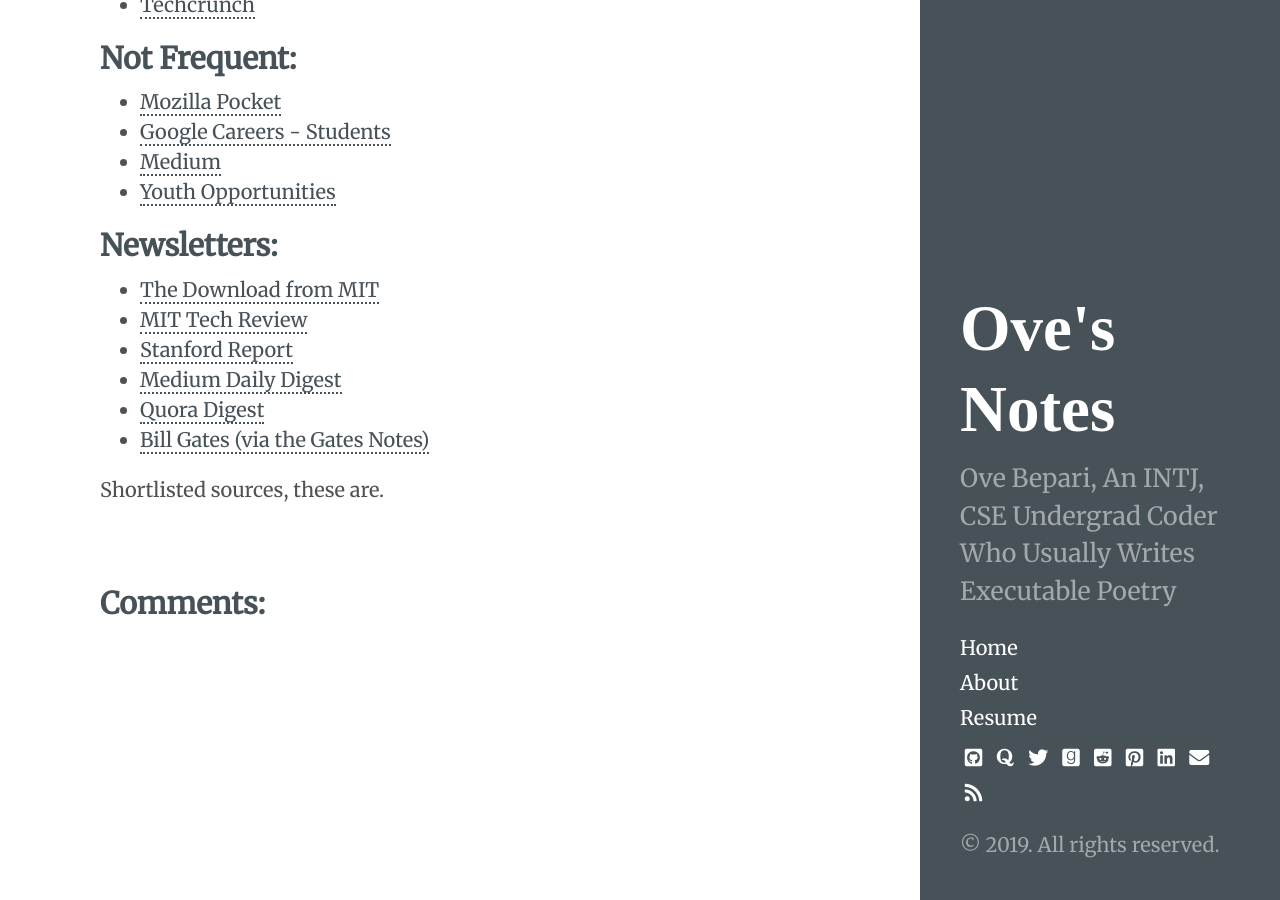
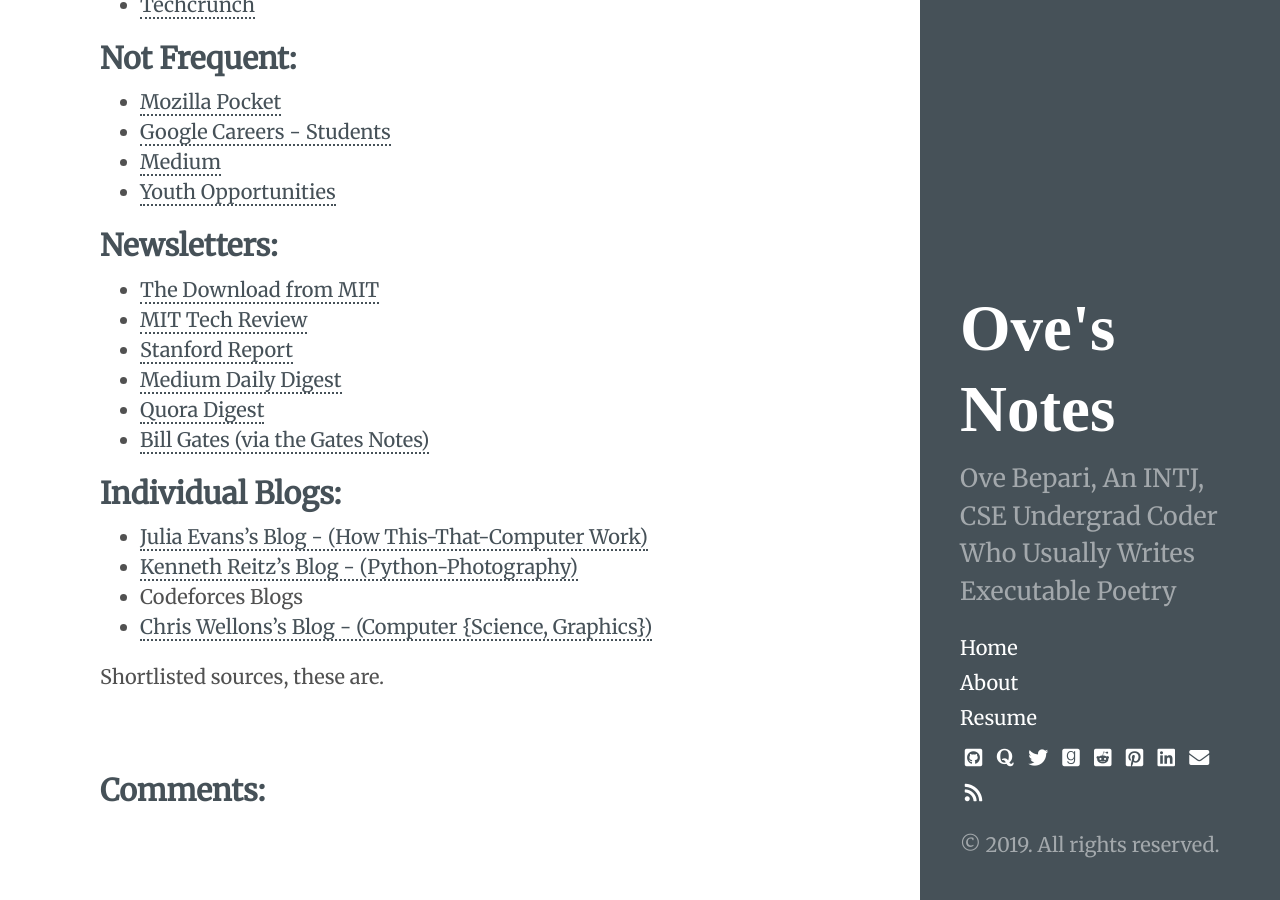
Before and after one commit to ovebepari/ovebepari.github.io, a Jekyll site: the page built from _posts/2019-01-12-oves-news-knowledge-sources.md, in a window 1280 px wide and 900 px high, scrolled down 1243 px. Built offline with Jekyll 4.4.1, drawn with Linux system fonts in a browser that asks for light colours; comment, search, counter and statistics services are not loaded.

Commit message:
Added individual blogs

```diff
--- a/_posts/2019-01-12-oves-news-knowledge-sources.md
+++ b/_posts/2019-01-12-oves-news-knowledge-sources.md
@@ -45,4 +45,12 @@
 - [Quora Digest](https://www.quora.com/settings/notifications)
 - [Bill Gates (via the Gates Notes)](https://www.gatesnotes.com/)
 
+## Individual Blogs:
+
+- [Julia Evans's Blog - (How This-That-Computer Work)](https://jvns.ca/)
+- [Kenneth Reitz's Blog - (Python-Photography)](https://www.kennethreitz.org/)
+- Codeforces Blogs
+- [Chris Wellons's Blog - (Computer {Science, Graphics})](http://nullprogram.com/index/)
+
+
 Shortlisted sources, these are.
```
